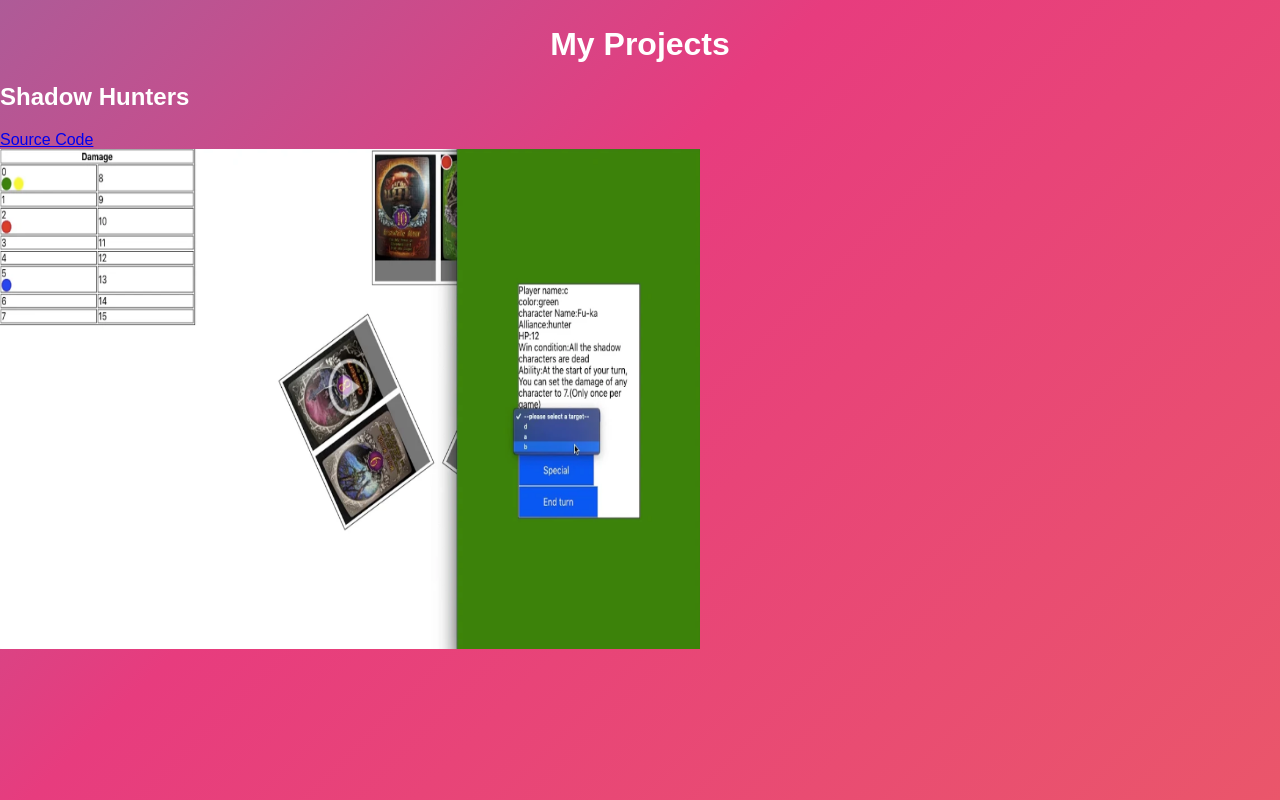
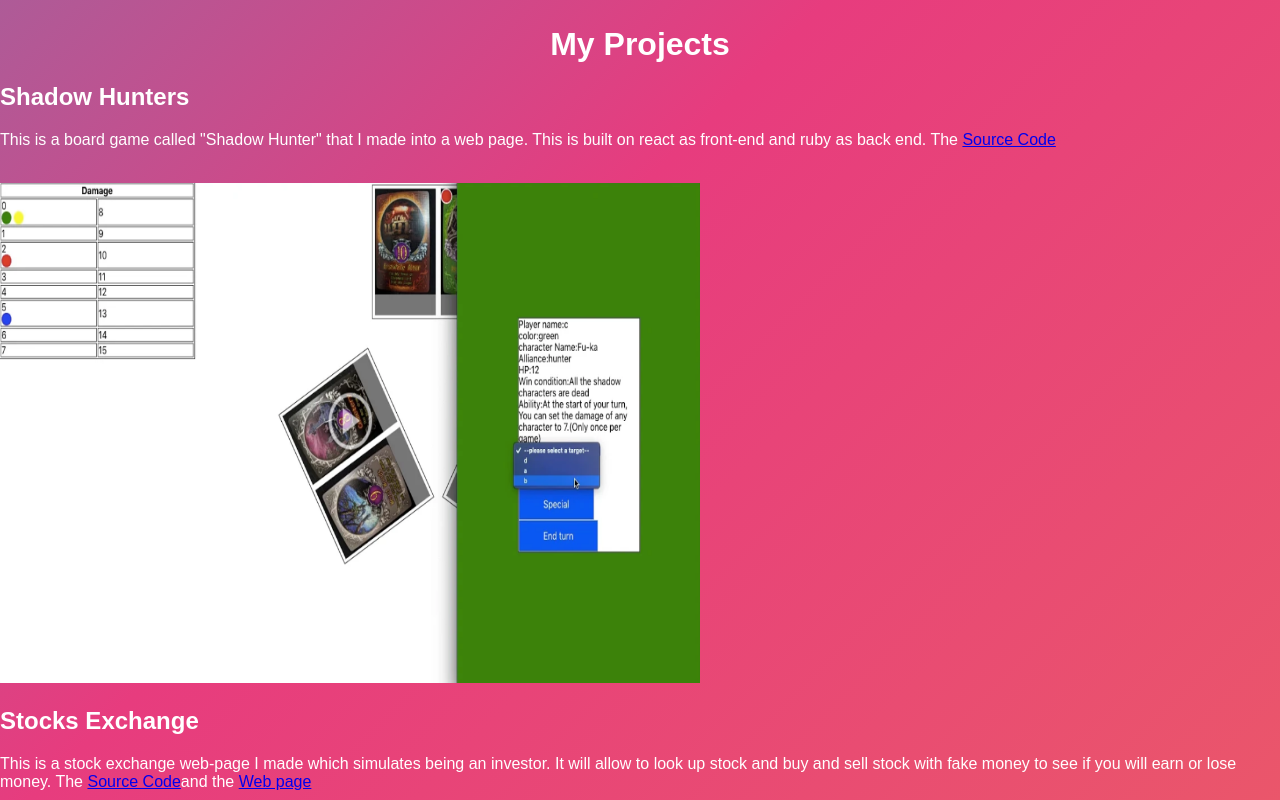
Before and after one commit to qunli02/profilo-front, a React (Create React App) app: page / in a window 1280 px wide. Shown: the part 920-1720 px from the top of the page. Built offline with nearby package versions, Linux system fonts and the light colour scheme.

Commit message:
added links to source code

```diff
--- a/src/projects.js
+++ b/src/projects.js
@@ -6,9 +6,14 @@ function projects() {
     <div className="content" id="projects">
       <h1 id="gds">My Projects</h1>
       <h2>Shadow Hunters</h2>
-      <a href="https://github.com/qunli02/mod5-project-front" target="_blank">
-        Source Code
-      </a>
+      <p>
+        This is a board game called "Shadow Hunter" that I made into a web page.
+        This is built on react as front-end and ruby as back end. The{" "}
+        <a href="https://github.com/qunli02/mod5-project-front" target="_blank">
+          Source Code
+        </a>
+      </p>
+
       <br />
       <a
         href="https://drive.google.com/file/d/17plY5qQDq6J_5yiNq6m2IPpOIFD1a4ie/view"
@@ -20,7 +25,22 @@ function projects() {
           style={{ width: "700px", height: "500px" }}
         />
       </a>
-      <h2></h2>
+      <h2>Stocks Exchange</h2>
+      <p>
+        This is a stock exchange web-page I made which simulates being an
+        investor. It will allow to look up stock and buy and sell stock with
+        fake money to see if you will earn or lose money. The{" "}
+        <a href="https://github.com/qunli02/mod5-project-front" target="_blank">
+          Source Code
+        </a>
+        and the{" "}
+        <a
+          href="https://stock-exchange-qunli.herokuapp.com/login"
+          target="_blank"
+        >
+          Web page
+        </a>
+      </p>
     </div>
   );
 }
```
